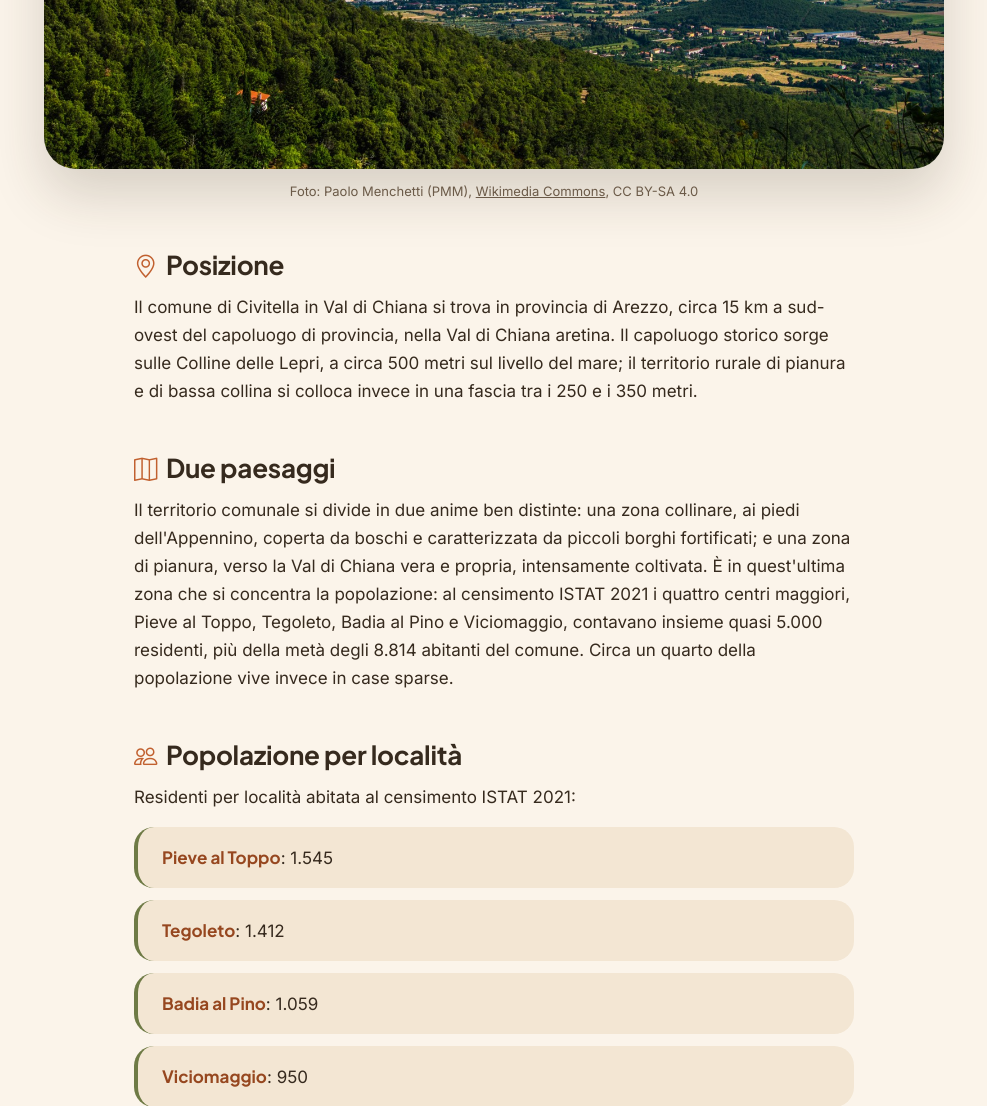
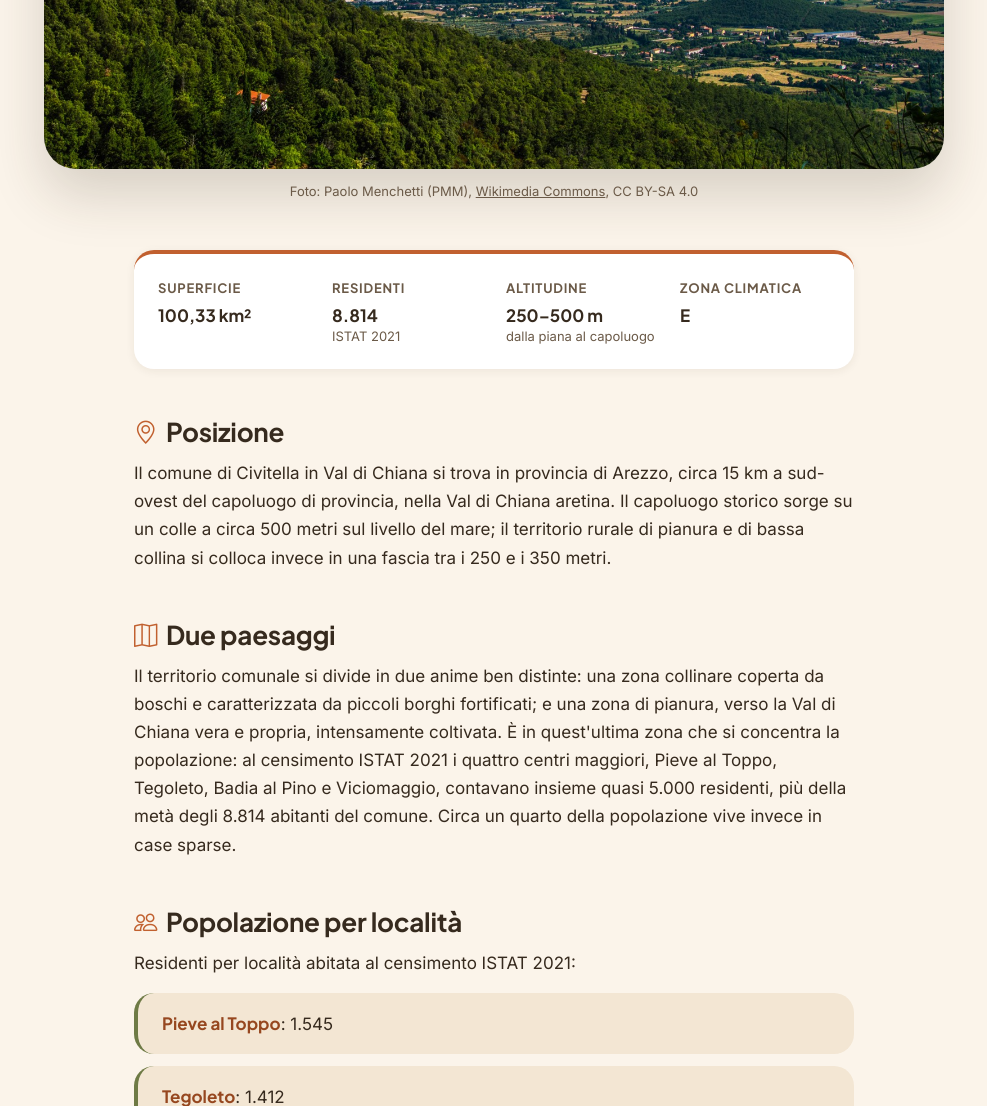
Before and after one commit to fabriziomartini/civitella-in-pillole, a PHP site: page /geografia.html in a window 1280 px wide. Shown: the part 605-1711 px from the top of the page, without its empty margins (146-1133 px from the left). Run offline with PHP 8.4, Linux system fonts and the light colour scheme.

Commit message:
Spaziatura delle sezioni tematiche; Geografia: tolte Colline delle Lepri e Appennino, aggiunti superficie e zona climatica
Co-Authored-By: Claude Opus 5.5 <noreply@anthropic.com>
Claude-Session: https://claude.ai/code/session_01N2r2xFWRzMmLaN7zSKN2ii

```diff
--- a/css/warm-modern.css
+++ b/css/warm-modern.css
@@ -701,6 +701,12 @@ button:focus-visible {
 
 .wm-article .wm-section-head { margin-top: var(--wm-space-8); }
 
+/* Nelle pagine a sezioni il titolo è il primo figlio di <section>: la regola
+   "h2:first-child" lo azzererebbe, quindi lo spazio va sulla sezione stessa */
+.wm-article > section { margin-top: var(--wm-space-8); }
+.wm-article > .wm-pills + section { margin-top: 0; }
+.wm-article > section > .wm-section-head:first-child { margin-top: 0; }
+
 [class*="wm-accent--"] .wm-feature-list li { border-left-color: var(--wm-accent); }
 
 /* Schede compatte dei luoghi minori */
--- a/frazioni/civitella.html
+++ b/frazioni/civitella.html
@@ -40,14 +40,14 @@
             <article class="wm-article">
                 <dl class="wm-facts" aria-label="In breve">
                     <div><dt>Residenti</dt><dd>148<small>ISTAT 2021 &middot; borgo storico</small></dd></div>
-                    <div><dt>Altitudine</dt><dd>circa 500 m<small>Colline delle Lepri</small></dd></div>
+                    <div><dt>Altitudine</dt><dd>circa 500 m</dd></div>
                     <div><dt>Parrocchia</dt><dd>Santa Maria Assunta</dd></div>
                     <div><dt>Castello</dt><dd>1048</dd></div>
                 </dl>
 
                 <h2 class="wm-h3"><i class="bi bi-hourglass-split"></i>Storia</h2>
 
-                <p>Civitella è il borgo storico che dà il nome al comune, arroccato sulle Colline delle Lepri tra Valdambra e Valdichiana. Sorge su un insediamento etrusco-romano; in epoca longobarda la sua altura era già un forte a controllo del territorio. Il castello fu eretto nel 1048 e dall'XI secolo fu un presidio dei vescovi-conti di Arezzo: nel 1182 aveva l'aspetto di un palazzo-torre, e nel 1248 il vescovo <strong>Guglielmino degli Ubertini</strong> lo scelse come dimora, potenziandone le mura.</p>
+                <p>Civitella è il borgo storico che dà il nome al comune, arroccato su un colle tra Valdambra e Valdichiana. Sorge su un insediamento etrusco-romano; in epoca longobarda la sua altura era già un forte a controllo del territorio. Il castello fu eretto nel 1048 e dall'XI secolo fu un presidio dei vescovi-conti di Arezzo: nel 1182 aveva l'aspetto di un palazzo-torre, e nel 1248 il vescovo <strong>Guglielmino degli Ubertini</strong> lo scelse come dimora, potenziandone le mura.</p>
 
                 <p>Nel 1385 Firenze, acquisiti Arezzo e il suo contado, fece di Civitella il capoluogo di una propria podesteria, che durò fino al 1838. Pur dando il nome al comune, oggi Civitella non ne è la sede: gli uffici si trovano dal 1917 a <a href="badia-al-pino.html">Badia al Pino</a>, nella pianura sottostante.</p>
 
--- a/geografia.html
+++ b/geografia.html
@@ -37,11 +37,18 @@
     <main class="pb-5">
         <div class="container px-lg-5">
             <article class="wm-article">
+                <dl class="wm-facts" aria-label="In breve">
+                    <div><dt>Superficie</dt><dd>100,33 km&sup2;</dd></div>
+                    <div><dt>Residenti</dt><dd>8.814<small>ISTAT 2021</small></dd></div>
+                    <div><dt>Altitudine</dt><dd>250&ndash;500 m<small>dalla piana al capoluogo</small></dd></div>
+                    <div><dt>Zona climatica</dt><dd>E</dd></div>
+                </dl>
+
                 <h2 class="wm-h3"><i class="bi bi-geo-alt"></i>Posizione</h2>
-                <p>Il comune di Civitella in Val di Chiana si trova in provincia di Arezzo, circa 15 km a sud-ovest del capoluogo di provincia, nella Val di Chiana aretina. Il capoluogo storico sorge sulle Colline delle Lepri, a circa 500 metri sul livello del mare; il territorio rurale di pianura e di bassa collina si colloca invece in una fascia tra i 250 e i 350 metri.</p>
+                <p>Il comune di Civitella in Val di Chiana si trova in provincia di Arezzo, circa 15 km a sud-ovest del capoluogo di provincia, nella Val di Chiana aretina. Il capoluogo storico sorge su un colle a circa 500 metri sul livello del mare; il territorio rurale di pianura e di bassa collina si colloca invece in una fascia tra i 250 e i 350 metri.</p>
 
                 <h2 class="wm-h3"><i class="bi bi-map"></i>Due paesaggi</h2>
-                <p>Il territorio comunale si divide in due anime ben distinte: una zona collinare, ai piedi dell'Appennino, coperta da boschi e caratterizzata da piccoli borghi fortificati; e una zona di pianura, verso la Val di Chiana vera e propria, intensamente coltivata. È in quest'ultima zona che si concentra la popolazione: al censimento ISTAT 2021 i quattro centri maggiori, Pieve al Toppo, Tegoleto, Badia al Pino e Viciomaggio, contavano insieme quasi 5.000 residenti, più della metà degli 8.814 abitanti del comune. Circa un quarto della popolazione vive invece in case sparse.</p>
+                <p>Il territorio comunale si divide in due anime ben distinte: una zona collinare coperta da boschi e caratterizzata da piccoli borghi fortificati; e una zona di pianura, verso la Val di Chiana vera e propria, intensamente coltivata. È in quest'ultima zona che si concentra la popolazione: al censimento ISTAT 2021 i quattro centri maggiori, Pieve al Toppo, Tegoleto, Badia al Pino e Viciomaggio, contavano insieme quasi 5.000 residenti, più della metà degli 8.814 abitanti del comune. Circa un quarto della popolazione vive invece in case sparse.</p>
 
                 <h2 class="wm-h3"><i class="bi bi-people"></i>Popolazione per località</h2>
                 <p>Residenti per località abitata al censimento ISTAT 2021:</p>
@@ -66,8 +73,14 @@
                 <h2 class="wm-h3"><i class="bi bi-flower1"></i>Coltivazioni e paesaggio agrario</h2>
                 <p>Le colline che degradano verso la pianura sono coperte da vigneti &mdash; qui si produce il Chianti Colli Aretini &mdash; e da oliveti, mentre la piana è dedicata a colture intensive. Il paesaggio agrario è uno dei tratti distintivi dell'identità del territorio, insieme al reticolo di piccoli borghi e case coloniche sparse tra le colline.</p>
 
-                <h2 class="wm-h3"><i class="bi bi-info-circle"></i>Una nota</h2>
-                <p class="wm-note">Dati più puntuali (estensione comunale, clima) verranno aggiunti in una prossima iterazione; le fonti usate finora sono elencate nella pagina <a href="fonti.html">Fonti</a>.</p>
+                <h2 class="wm-h3"><i class="bi bi-journal-text"></i>Fonti di questa pagina</h2>
+                <ul class="wm-sources">
+                    <li><a href="https://www.tuttitalia.it/toscana/72-civitella-in-val-di-chiana/" target="_blank" rel="noopener">Tuttitalia &mdash; Civitella in Val di Chiana</a> (superficie, zona climatica)</li>
+                    <li><a href="https://it.wikipedia.org/wiki/Civitella_in_Val_di_Chiana" target="_blank" rel="noopener">Wikipedia &mdash; Civitella in Val di Chiana</a></li>
+                    <li>ISTAT &mdash; Censimento 2021, residenti per localit&agrave; abitata (file della Regione Toscana)</li>
+                    <li><a href="https://cloud.ldpgis.it/civitellavaldichiana/ps" target="_blank" rel="noopener">Piano Strutturale &mdash; Norme Tecniche di Attuazione</a></li>
+                </ul>
+                <p class="wm-note mt-3">L'elenco completo delle fonti del sito è nella pagina <a href="fonti.html">Fonti</a>.</p>
             </article>
         </div>
     </main>
```
Also changed, not shown: ricerca/notebook3-log.md (+5 -0 lines).
